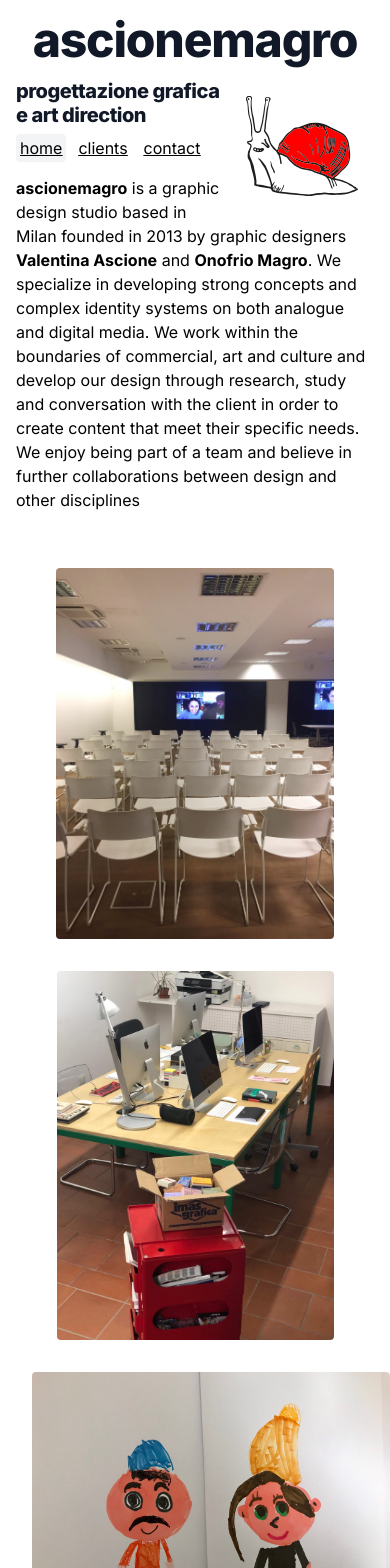
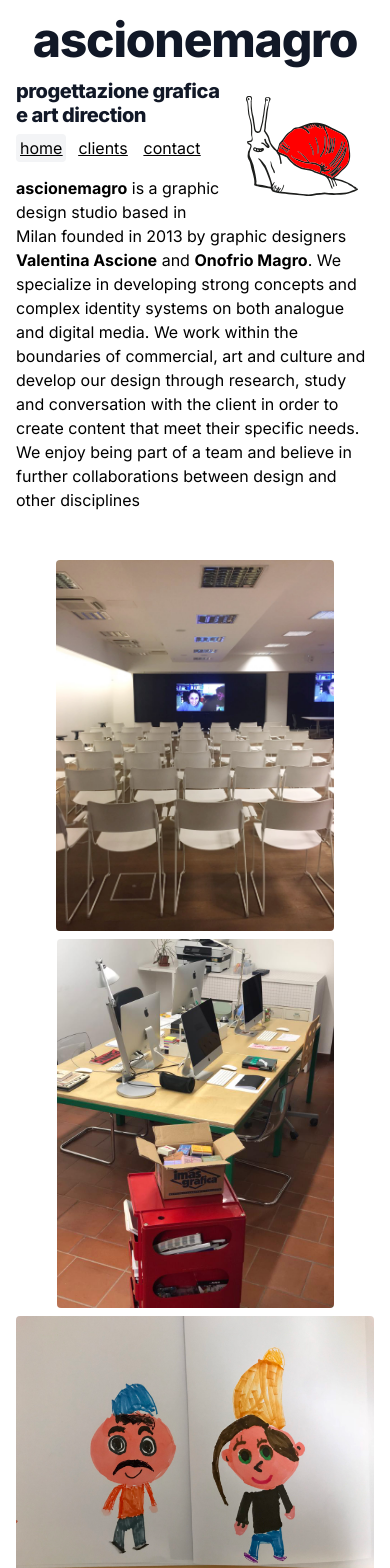
Before and after one commit to michaelphillips4/ascionemagro, a Next.js app: page / in a window 390 px wide. Shown: the top 1568 px of the page. Built offline with nearby package versions, Linux system fonts and the light colour scheme.

Commit message:
fixed image issue on small screens

```diff
--- a/src/app/page.tsx
+++ b/src/app/page.tsx
@@ -1,6 +1,6 @@
 import Image from "next/image";
 /* import { useTheme } from 'next-themes' */
-const imageClass = "dark:invert m-4 rounded";
+const imageClass = "dark:invert mt-2 md:m-4 rounded";
 const h3 = "text-xl font-extrabold leading-none tracking-tight text-gray-900 text-center ";
 export default function Home() {
  /*  const { theme, setTheme } = useTheme() */
```
